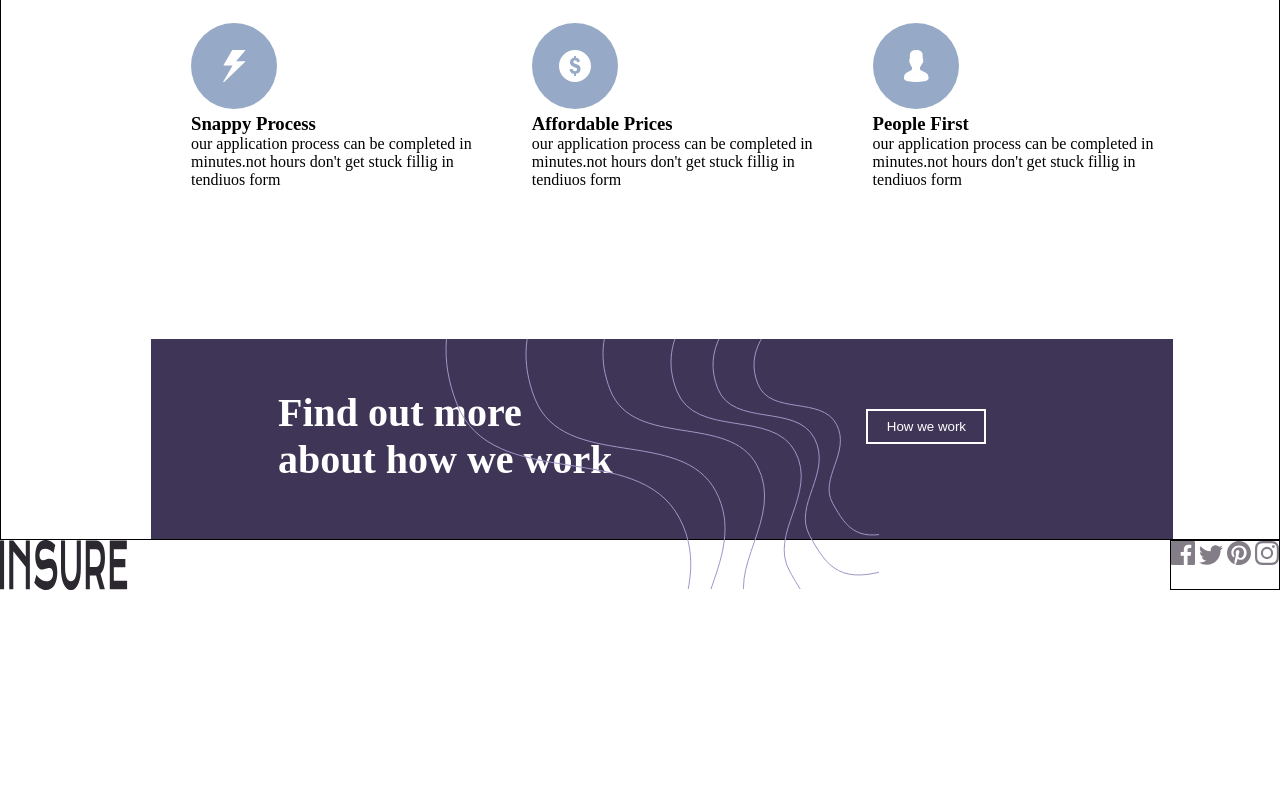
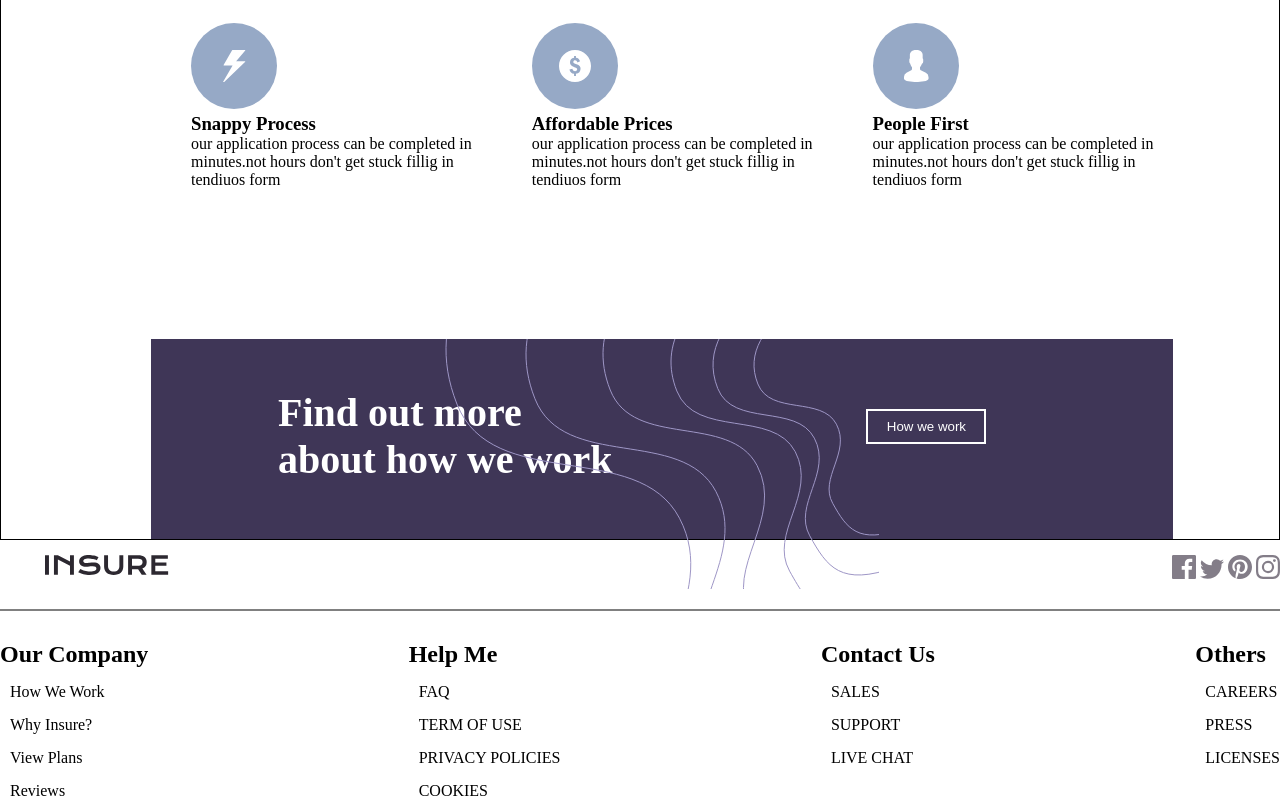
Before and after one commit to mesam-abidi/InsureMockupToCode, a plain HTML site: page index.html in a window 1280 px wide. Shown: the part 783-1583 px from the top of the page. Before the commit the page ends 1373 px from the top, so only its background shows below. Drawn offline with Linux system fonts and the light colour scheme.

Commit message:
ready to test

```diff
--- a/index.html
+++ b/index.html
@@ -129,23 +129,66 @@
 <!--Footer Section Starts-->
 
 <footer>
-    <div class="footerdiv1">
+    <span class="footerdiv1">
 
         <img src="images/logo.svg" class="ft-logo-img" alt="img not available">
 
-              <div class="footer-div-icons">
+              <span class="footer-div-icons">
                     <img src="images/icon-facebook.svg" alt="fb">
                     <img src="images/icon-twitter.svg"   alt="tw">
                     <img src="images/icon-pinterest.svg"  alt="pint">
                     <img src="images/icon-instagram.svg"  alt="ins">
 
-              </div>
+              </span>
 
-    </div>
+    </span>
     <div class="footerdiv2"></div>
     <div class="footerdiv3">
 
+       <div class="OurCompany ft-content">
 
+        <h2>Our Company</h2>
+
+        <p><a href="">How We Work</a> </p>
+         <p><a href=""> Why Insure? </a> </p>
+            <p><a href="">View Plans</a></p>
+            <p><a href="">Reviews</a></p>
+
+
+       </div>
+
+
+       <div class="HelpMe  ft-content">
+
+        <h2>Help Me</h2>
+
+        <p><a href="">FAQ</a> </p>
+        <p><a href=""> TERM OF USE </a> </p>
+           <p><a href="">PRIVACY POLICIES</a></p>
+           <p><a href="">COOKIES</a></p>
+
+       </div>
+
+       <div class="ContactUs  ft-content">
+
+        <h2>Contact Us</h2>
+
+        <p><a href="">SALES</a> </p>
+        <p><a href=""> SUPPORT </a> </p>
+           <p><a href="">LIVE CHAT</a></p>
+
+
+       </div>
+       <div class="Others  ft-content">
+
+        <h2>Others</h2>
+
+        <p><a href="">CAREERS</a> </p>
+        <p><a href=""> PRESS </a> </p>
+           <p><a href="">LICENSES</a></p>
+
+
+       </div>
 
     </div>
 </footer>
--- a/style.css
+++ b/style.css
@@ -211,11 +211,16 @@ footer{
     display: flex;
     flex-direction: column;
     border: 1px solid black;
+    background-color: blue;
+    margin-top:100px;
+    /* margin-top: 10px; */
+
 }
 
 .ft-logo-img{
     height: 50px;
     width: 10%;
+
 }
 
 
@@ -226,7 +231,42 @@ footer{
     /* width: 30%; */
 }
 
+.ft-logo-img{
+    height: 20px;
+    margin-top: 15px;
+    margin-left:5px;
+}
 
 .footer-div-icons{
-    border: 1px solid black;
+    /* border: 1px solid black; */
+    margin-top: 15px;
+    height: 24px;
 }
+
+.footerdiv2{
+    border:1px solid grey;
+    margin-top:30px;
+    margin-bottom: 30px;
+
+
+}
+
+.footerdiv3{
+    display: Flex;
+    flex-direction: row;
+    justify-content: space-between;
+}
+
+.ft-content p{
+
+    margin-top: 15px;
+    margin-left: 10px;
+
+
+
+}
+
+.ft-content p a{
+    color: black;
+    text-decoration: none;
+}
```
